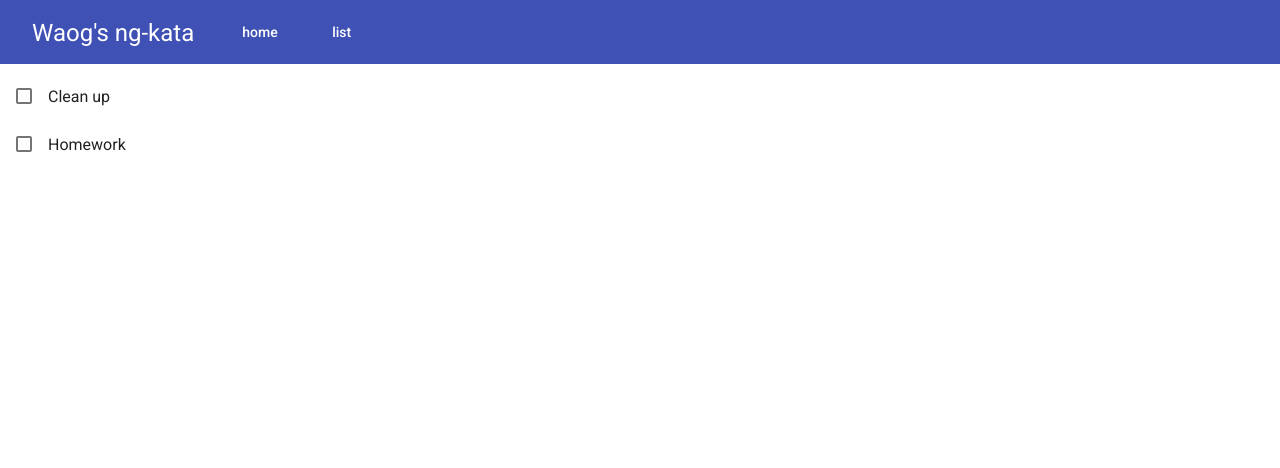
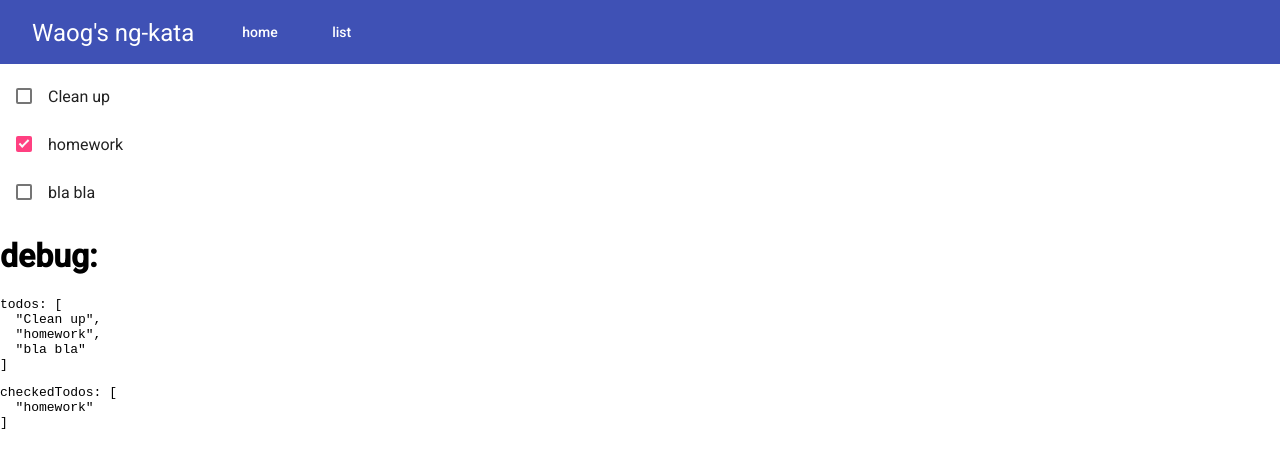
Before and after one commit to Waog/ng-kata, an Angular app: page /list in a window 1280 px wide. Shown: the top 468 px of the page. Built offline with nearby package versions, Linux system fonts and the light colour scheme.

Commit message:
UPDATE bind todo list HTML to component class
- TODO: add tests

```diff
--- a/src/app/list/list.component.html
+++ b/src/app/list/list.component.html
@@ -1,4 +1,13 @@
-<mat-selection-list>
-  <mat-list-option checkboxPosition="before">Clean up</mat-list-option>
-  <mat-list-option checkboxPosition="before">Homework</mat-list-option>
+<mat-selection-list [(ngModel)]="checkedTodos">
+  <mat-list-option
+    checkboxPosition="before"
+    *ngFor="let todo of todos"
+    [value]="todo"
+  >
+    {{ todo }}
+  </mat-list-option>
 </mat-selection-list>
+
+<h1>debug:</h1>
+<pre>todos: {{ todos | json }}</pre>
+<pre>checkedTodos: {{ checkedTodos | json }}</pre>
--- a/src/app/list/list.component.ts
+++ b/src/app/list/list.component.ts
@@ -1,15 +1,11 @@
-import { Component, OnInit } from '@angular/core';
+import { Component } from "@angular/core";
 
 @Component({
-  selector: 'app-list',
-  templateUrl: './list.component.html',
-  styleUrls: ['./list.component.scss']
+  selector: "app-list",
+  templateUrl: "./list.component.html",
+  styleUrls: ["./list.component.scss"]
 })
-export class ListComponent implements OnInit {
-
-  constructor() { }
-
-  ngOnInit(): void {
-  }
-
+export class ListComponent {
+  public todos = ["Clean up", "homework", "bla bla"];
+  public checkedTodos: string[] = ["homework"];
 }
```
Also changed, not shown: src/app/app.module.ts (+13 -16 lines), src/testing/helper.ts (+20 -7 lines), 2 other files (tests, documents, lock files or other folders).
